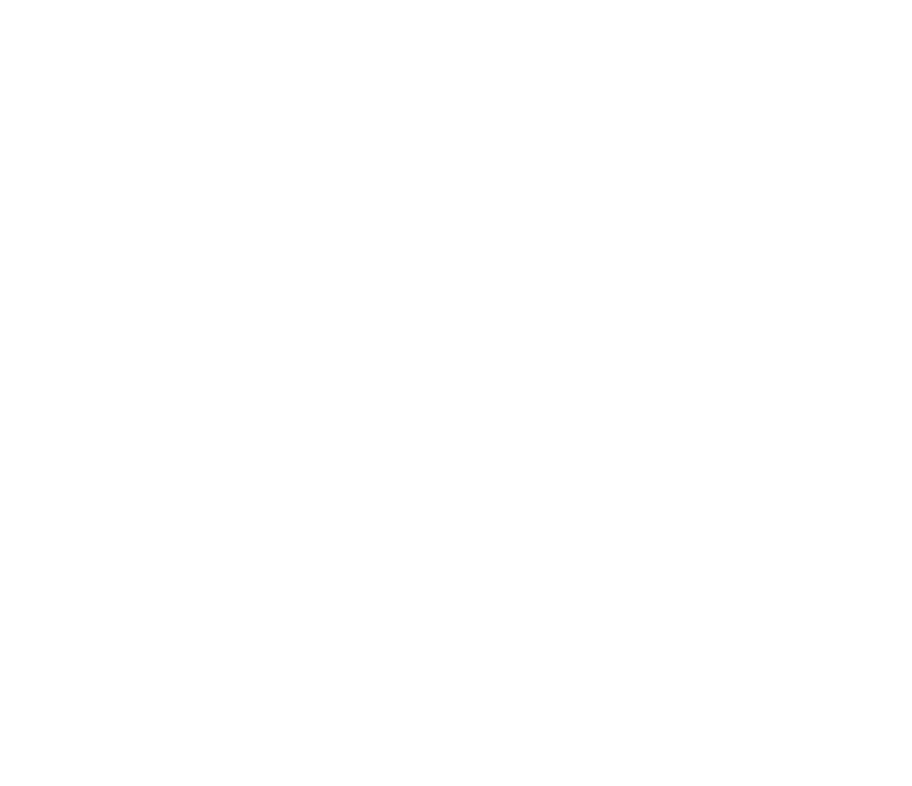
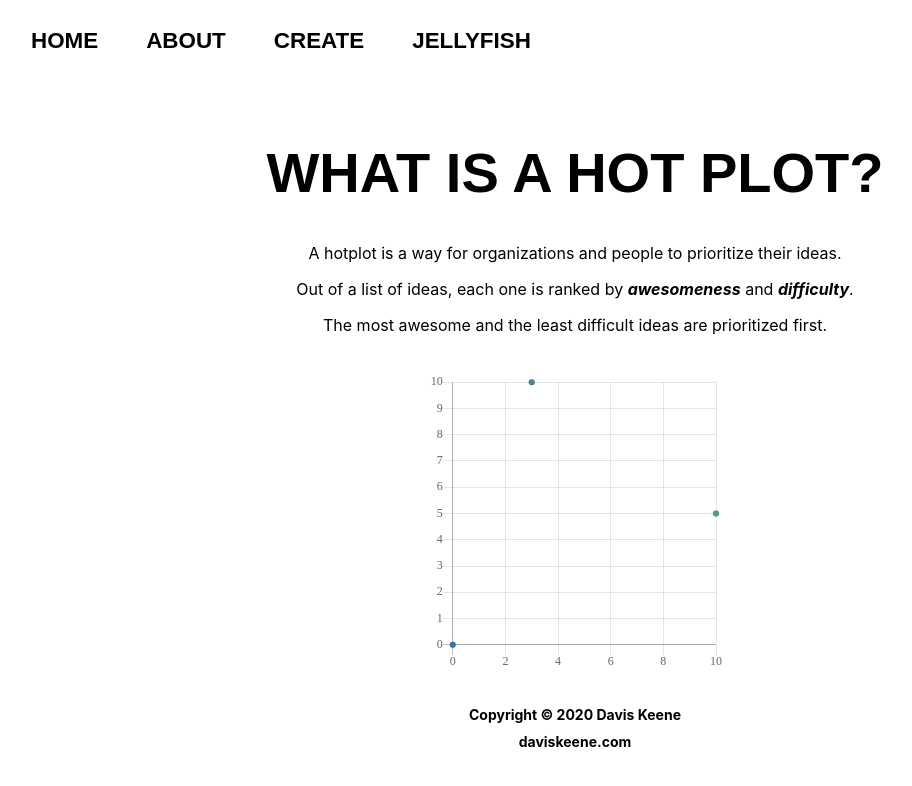
Before and after one commit to daviskeene/Hotplotit, a React (Create React App) app: page /about in a window 1280 px wide. Shown: the top 786 px of the page, without its empty margins (65-977 px from the left). Built offline with nearby package versions, Linux system fonts and the light colour scheme.

Commit message:
update: added about page content

```diff
--- a/package.json
+++ b/package.json
@@ -7,6 +7,7 @@
     "@testing-library/react": "^9.3.2",
     "@testing-library/user-event": "^7.1.2",
     "chart.js": "^2.9.3",
+    "chartjs-plugin-datalabels": "^0.7.0",
     "react": "^16.13.1",
     "react-dom": "^16.13.1",
     "react-grid-system": "^7.0.3",
--- a/src/App.js
+++ b/src/App.js
@@ -4,6 +4,7 @@
 import {BrowserRouter, Route, Switch} from 'react-router-dom';
 
 import Home from "./views/home"
+import About from "./views/about"
 
 function App() {
   return (
@@ -12,6 +13,9 @@
       <Switch>
             <Route exact={true} path='/' render={() => (
                 <Home />
+            )}/>
+            <Route exact={true} path='/about' render={() => (
+              <About />
             )}/>
           </Switch>
 
--- a/src/components/header.js
+++ b/src/components/header.js
@@ -21,7 +21,7 @@
         <FlexContainer>
           <NavLinks style={linkAnimation}>
             <a href="/">Home</a>
-            <a href="/">About</a>
+            <a href="about">About</a>
             <a href="/">Create</a>
             <a href="/">Jellyfish</a>
           </NavLinks>
--- /dev/null
+++ b/src/components/hotplot.js
@@ -0,0 +1,95 @@
+import ChartJS from "chart.js";
+import "chartjs-plugin-datalabels";
+import React, { Component } from "react";
+import Chart from "chart.js";
+import PropTypes from 'prop-types';
+
+ChartJS.defaults.global.defaultFontFamily = "Archivo Black";
+
+export default class HotPlot extends Component {
+    chartRef = React.createRef();
+
+    componentDidMount() {
+        const myChartRef = this.chartRef.current.getContext("2d");
+
+        const type = this.props.type;
+        const isExample = type === "example";
+
+        const COLORS = build_colors(
+            [55, 120, 167],
+            [95, 178, 106],
+            this.props.data.length
+        );
+
+        const backgroundColor = COLORS;
+
+        const options = {
+                aspectRatio: 1,
+                pointDot: true,
+                  plugins: {
+                      datalabels: {
+                          display: false,
+                          formatter: function(value, context) {
+                            return context.chart.data.labels[context.dataIndex];
+                        }
+                      }
+                  },
+                  legend: {
+                      display: false
+                  },
+                  xAxes: [{
+                    type: 'linear',
+                    position: 'bottom',
+                }]
+              };
+
+        new Chart(myChartRef, {
+            type: "scatter",
+            data: {
+                //Bring in data
+                labels: this.props.labels,
+                datasets: [
+                    {
+                        data: this.props.data,
+                        backgroundColor: backgroundColor
+                    }
+                ]
+            },
+            options: options
+        });
+    }
+
+    render() {
+        return (
+            <div>
+                <canvas id="myChart" ref={this.chartRef} />
+            </div>
+        );
+    }
+}
+
+HotPlot.propTypes = {
+    labels: PropTypes.array,
+    data: PropTypes.array,
+    type: PropTypes.string
+}
+
+var build_colors = function(start, end, n) {
+    //Distance between each color
+    var steps = [(end[0] - start[0]) / n, (end[1] - start[1]) / n, (end[2] - start[2]) / n];
+
+    //Build array of colors
+    var colors = [start];
+    for (var ii = 0; ii < n - 1; ++ii) {
+        colors.push([
+            Math.floor(colors[ii][0] + steps[0]),
+            Math.floor(colors[ii][1] + steps[1]),
+            Math.floor(colors[ii][2] + steps[2])
+        ]);
+    }
+    colors.push(end);
+
+    colors = colors.map(x => "rgb(" + x.join(",") + ")");
+
+    return colors;
+};
--- /dev/null
+++ b/src/views/about.js
@@ -0,0 +1,68 @@
+import React , {Component} from 'react'
+import Header from '../components/header'
+import Footer from '../components/footer'
+import { Container } from 'react-grid-system';
+import styled from "styled-components";
+
+import HotPlot from '../components/hotplot'
+
+class About extends Component {
+    state = {
+
+
+    }
+
+    render() {
+        return(
+            <span>
+            <Container>
+            <Header />
+            </Container>
+
+            <Banner>
+                <h1>What is a Hot Plot?</h1>
+                <p>A hotplot is a way for organizations and people to prioritize their ideas.</p>
+                <p>Out of a list of ideas, each one is ranked by <b><i>awesomeness</i></b> and <b><i>difficulty</i></b>.</p>
+                <p>The most awesome and the least difficult ideas are prioritized first.</p>
+            </Banner>
+
+            <PlotWrapper>
+                <HotPlot type={'example'} data={[{
+                    x: 0,
+                    y: 0
+                }, {
+                    x: 3,
+                    y: 10
+                }, {
+                    x: 10,
+                    y: 5
+                }]} labels={['bruh', 'bbruh', 'bbbruh']}/>
+            </PlotWrapper>
+
+                <Footer />
+            </span>
+        )
+    }
+}
+
+const Banner = styled.div`
+& h1 {
+    margin-top: 2.5em;
+    width: 100%;
+    font-size: 3.5rem;
+    text-transform: uppercase;
+    text-decoration: none;
+    font-family: "Archivo Black", sans-serif;
+`
+
+const PlotWrapper = styled.div`
+    width: 100%;
+    height: 100%;
+    margin-top: 2.5em;
+    text-align: center;
+    align-items: center;
+    display: flex;
+    justify-content: center;
+`
+
+export default About;
--- a/src/views/home.js
+++ b/src/views/home.js
@@ -16,7 +16,6 @@
             <Container>
             <Header />
             </Container>
-
             <Banner>
                 <h1>Hotplotit </h1>
                 <h3>Organize your thoughts.</h3>
@@ -32,7 +31,7 @@
     }
 }
 
-const Banner = styled.div`
+export const Banner = styled.div`
 & h1 {
     margin-top: 2.5em;
     width: 100%;
@@ -44,7 +43,7 @@
 
 	background: linear-gradient(-45deg, #ff91af, #e73c7e, #23a6d5, #23d5ab);
 	background-size: 400% 400%;
-	animation: gradient 15s ease infinite;
+	animation: gradient 10s ease infinite;
 
     @keyframes gradient {
         0% {
```
Also changed, not shown: 1 other file (tests, documents, lock files or other folders).
